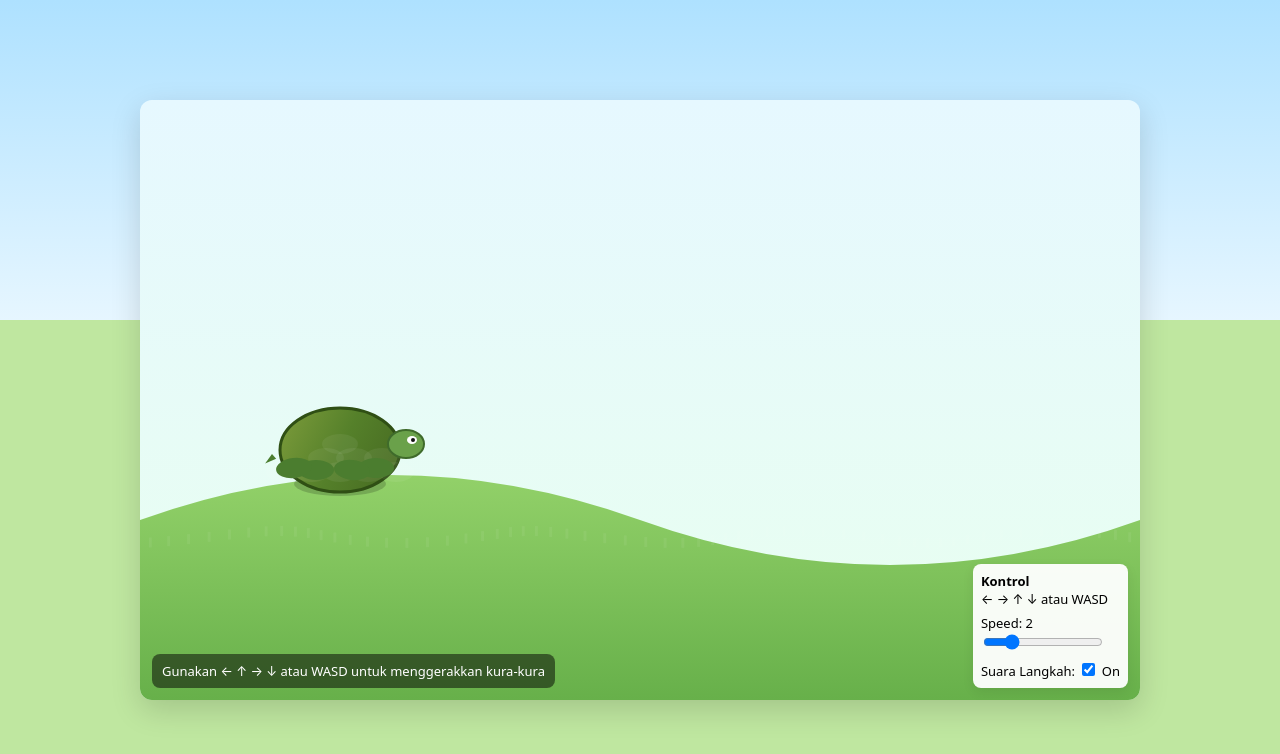
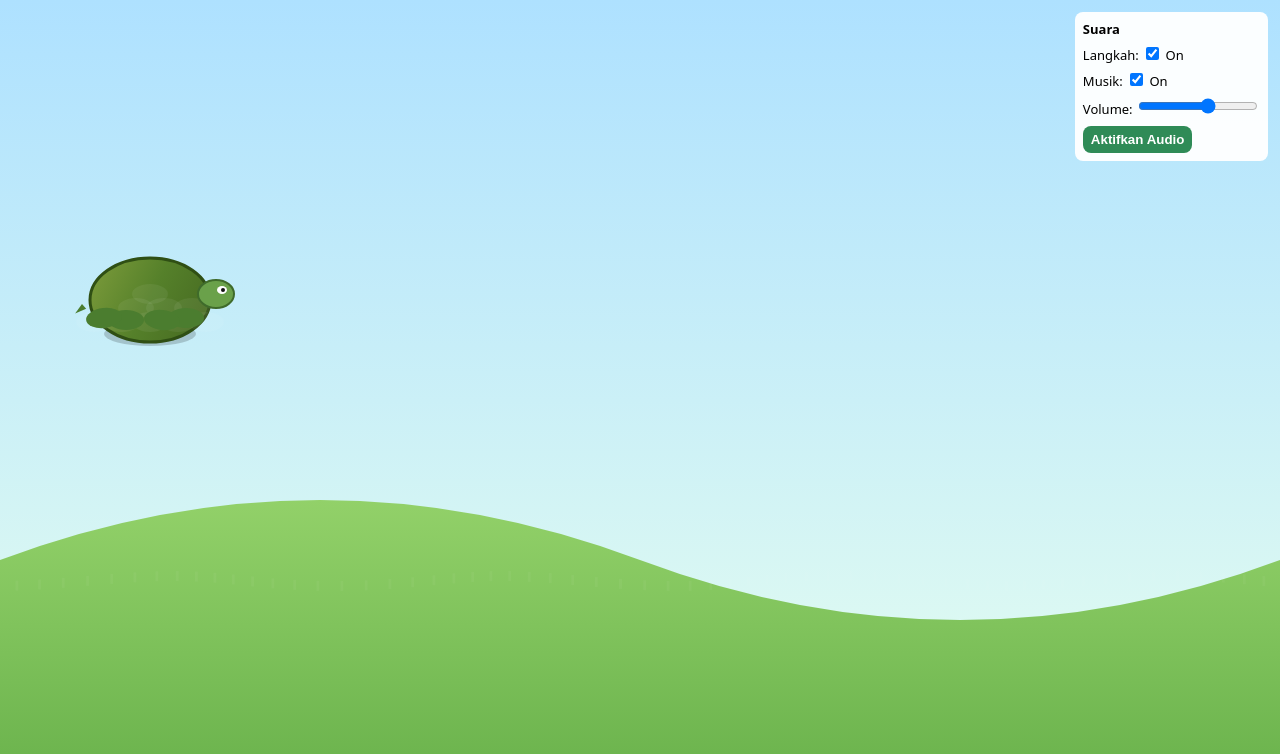
Before and after one commit to wijayakusuma12/Animasi-kura-kura, a plain HTML site: page index.html in a window 1280 px wide. Drawn offline with Linux system fonts and the light colour scheme.

Commit message:
Revamp index.html for improved interactivity and audio
Updated HTML structure and styling for turtle interactive game, enhancing touch controls and audio features.

```diff
--- a/index.html
+++ b/index.html
@@ -2,34 +2,31 @@
 <html lang="id">
 <head>
 <meta charset="utf-8" />
-<meta name="viewport" content="width=device-width,initial-scale=1" />
-<title>Kura-kura Interaktif — Dengan Suara Langkah</title>
+<meta name="viewport" content="width=device-width,initial-scale=1,viewport-fit=cover" />
+<title>Kura-kura Mobile — Swipe-hold, Suara & Musik Loop</title>
 <style>
-  :root{--bg:#bfe7a0;--ground:#7dc26f;--sky:#aee1ff}
-  html,body{height:100%;margin:0;font-family:system-ui,-apple-system,Segoe UI,Roboto,Helvetica,Arial;display:flex;align-items:center;justify-content:center;background:linear-gradient(var(--sky), #e6f6ff 40%, var(--bg) 40%);}
-  .wrap{width:100%;max-width:1000px;height:600px;box-shadow:0 10px 30px rgba(0,0,0,0.15);border-radius:12px;overflow:hidden;position:relative;background:linear-gradient(#e6f8ff, #e8ffef);}
-  canvas{display:block;width:100%;height:100%;}
-  .controls{position:absolute;right:12px;bottom:12px;background:rgba(255,255,255,0.95);padding:8px;border-radius:8px;font-size:13px;box-shadow:0 4px 12px rgba(0,0,0,0.08);}
-  .hint{position:absolute;left:12px;bottom:12px;background:rgba(0,0,0,0.5);color:#fff;padding:8px 10px;border-radius:8px;font-size:13px;}
-  @media (max-width:600px){
-    .wrap{height:480px}
-    .controls{right:8px;bottom:8px;font-size:12px;padding:6px}
-    .hint{left:8px;bottom:8px;font-size:12px;padding:6px}
-  }
+  html,body{height:100%;margin:0;background:linear-gradient(#aee1ff,#e8ffef);font-family:system-ui,Segoe UI,Roboto,Helvetica,Arial;}
+  .wrap{position:fixed;inset:0;display:flex;align-items:center;justify-content:center;overflow:hidden}
+  canvas{width:100%;height:100%;display:block}
+  .ui{position:fixed;left:12px;top:12px;background:rgba(255,255,255,0.9);padding:8px;border-radius:10px;box-shadow:0 6px 18px rgba(0,0,0,0.12);font-size:13px}
+  .hint{position:fixed;left:12px;bottom:12px;background:rgba(0,0,0,0.45);color:#fff;padding:8px 10px;border-radius:8px;font-size:13px}
+  .controls{position:fixed;right:12px;top:12px;background:rgba(255,255,255,0.95);padding:8px;border-radius:8px;font-size:13px}
+  button{border-radius:8px;padding:6px 8px;border:0;background:#2f8b57;color:#fff;font-weight:600}
+  @media (min-width:900px){ .hint{display:none} }
 </style>
 </head>
 <body>
-  <div class="wrap" id="stage">
-    <canvas id="c"></canvas>
-    <div class="hint">Gunakan ← ↑ → ↓ atau WASD untuk menggerakkan kura-kura</div>
-    <div class="controls">
-      <div><strong>Kontrol</strong></div>
-      <div>← → ↑ ↓ atau WASD</div>
-      <div style="margin-top:6px;">Speed: <span id="speedVal">2</span></div>
-      <input id="speed" type="range" min="1" max="6" value="2" style="width:120px">
-      <div style="margin-top:6px;">Suara Langkah: <label><input id="sfxToggle" type="checkbox" checked> On</label></div>
-    </div>
+<div class="wrap" id="stage">
+  <canvas id="c"></canvas>
+  <div class="hint">Sentuh & geser layar — kura-kura akan bergerak selama disentuh. Ketuk layar jika audio tidak terdengar.</div>
+  <div class="controls">
+    <div><strong>Suara</strong></div>
+    <div style="margin-top:6px;">Langkah: <label><input id="sfxToggle" type="checkbox" checked> On</label></div>
+    <div style="margin-top:6px;">Musik: <label><input id="musicToggle" type="checkbox" checked> On</label></div>
+    <div style="margin-top:6px;">Volume: <input id="masterVol" type="range" min="0" max="1" step="0.01" value="0.6" style="width:120px"></div>
+    <div style="margin-top:8px;"><button id="focusBtn">Aktifkan Audio</button></div>
   </div>
+</div>
 
 <script>
 (() => {
@@ -37,24 +34,135 @@
   const stage = document.getElementById('stage');
   const ctx = canvas.getContext('2d');
   let DPR = window.devicePixelRatio || 1;
-
-  function resize() {
-    const rect = stage.getBoundingClientRect();
-    canvas.width = Math.floor(rect.width * DPR);
-    canvas.height = Math.floor(rect.height * DPR);
-    canvas.style.width = rect.width + 'px';
-    canvas.style.height = rect.height + 'px';
-    ctx.setTransform(DPR, 0, 0, DPR, 0, 0);
-  }
+  function resize(){ const r=stage.getBoundingClientRect(); canvas.width=Math.floor(r.width*DPR); canvas.height=Math.floor(r.height*DPR); canvas.style.width=r.width+'px'; canvas.style.height=r.height+'px'; ctx.setTransform(DPR,0,0,DPR,0,0); }
   window.addEventListener('resize', resize);
 
-  // Audio setup (Web Audio API) - generate boop "lucuu & ringan"
+  // Audio
   let audioCtx = null;
-  function ensureAudio() {
+  let masterGain = null;
+  let musicOn = true;
+  let musicInterval = null;
+  let noiseSource = null;
+  let musicRunning = false;
+
+  function ensureAudio(){
     if (!audioCtx) {
       audioCtx = new (window.AudioContext || window.webkitAudioContext)();
+      masterGain = audioCtx.createGain();
+      masterGain.gain.value = 0.6;
+      masterGain.connect(audioCtx.destination);
     }
   }
+  // adjust master volume UI
+  const masterVol = document.getElementById('masterVol');
+  masterVol.addEventListener('input', (e)=>{
+    ensureAudio();
+    masterGain.gain.value = Number(e.target.value);
+  });
+
+  // simple feedback delay as light reverb
+  function makeReverb() {
+    const delay = audioCtx.createDelay();
+    delay.delayTime.value = 0.18;
+    const fb = audioCtx.createGain();
+    fb.gain.value = 0.35;
+    delay.connect(fb);
+    fb.connect(delay);
+    return {delay, fb};
+  }
+
+  // play a small pluck (kalimba-like) using short FM-ish synth
+  function playPluck(time, freq, gain=0.08) {
+    const o = audioCtx.createOscillator();
+    const o2 = audioCtx.createOscillator();
+    const g = audioCtx.createGain();
+    const env = audioCtx.createGain();
+    o.type = 'triangle';
+    o2.type = 'sine';
+    o.frequency.setValueAtTime(freq, time);
+    o2.frequency.setValueAtTime(freq * 2, time);
+    // slight FM by modulating o frequency with o2 via detune-ish gain
+    o2.connect(o.frequency);
+    g.gain.setValueAtTime(gain, time);
+    g.gain.exponentialRampToValueAtTime(0.0001, time + 1.2);
+    env.gain.setValueAtTime(0.0001, time);
+    env.gain.linearRampToValueAtTime(1, time + 0.005);
+    env.gain.exponentialRampToValueAtTime(0.0001, time + 1.0);
+
+    const bi = audioCtx.createBiquadFilter();
+    bi.type = 'lowpass';
+    bi.frequency.value = 4800;
+
+    const reverb = makeReverb();
+    // connect
+    o.connect(g);
+    g.connect(bi);
+    bi.connect(reverb.delay);
+    reverb.delay.connect(masterGain);
+    // dry
+    bi.connect(masterGain);
+
+    // start
+    o.start(time);
+    o2.start(time);
+    env.connect(g.gain);
+    // stop later
+    o.stop(time + 1.3);
+    o2.stop(time + 1.3);
+  }
+
+  // gentle wind/bird-like noise (filtered noise loop)
+  function startNatureLoop() {
+    // create noise buffer
+    const bufferSize = 2 * audioCtx.sampleRate;
+    const buffer = audioCtx.createBuffer(1, bufferSize, audioCtx.sampleRate);
+    const data = buffer.getChannelData(0);
+    for (let i=0;i<bufferSize;i++) data[i] = (Math.random()*2-1) * 0.3 * Math.exp(-i/(bufferSize*0.6));
+
+    const src = audioCtx.createBufferSource();
+    src.buffer = buffer;
+    src.loop = true;
+    const filt = audioCtx.createBiquadFilter();
+    filt.type = 'bandpass';
+    filt.frequency.value = 1200;
+    filt.Q.value = 0.7;
+    const g = audioCtx.createGain();
+    g.gain.value = 0.05;
+    src.connect(filt);
+    filt.connect(g);
+    g.connect(masterGain);
+    src.start();
+    noiseSource = src;
+  }
+
+  // start background music (looped pattern of soft plucks + nature)
+  function startBackgroundMusic() {
+    if (!audioCtx) return;
+    if (musicRunning) return;
+    musicRunning = true;
+    startNatureLoop();
+    // schedule gentle plucks every ~800-1200ms, with slight randomization
+    function scheduleOnce() {
+      const now = audioCtx.currentTime;
+      const freqBase = 220 + Math.random()*60;
+      playPluck(now + 0.02, freqBase + (Math.random()-0.5)*30, 0.045 + Math.random()*0.02);
+      // sometimes play a second harmony note
+      if (Math.random() > 0.4) playPluck(now + 0.12, freqBase*1.5, 0.03);
+      // next schedule
+      const next = 0.7 + Math.random()*0.8;
+      musicInterval = setTimeout(scheduleOnce, next * 1000);
+    }
+    scheduleOnce();
+  }
+
+  function stopBackgroundMusic() {
+    if (!audioCtx) return;
+    musicRunning = false;
+    if (musicInterval) { clearTimeout(musicInterval); musicInterval = null; }
+    if (noiseSource) { try { noiseSource.stop(); } catch(e){} noiseSource = null; }
+  }
+
+  // boop footsteps as before
   function playBoop(freq=800, duration=0.12, gain=0.06) {
     if (!audioCtx) return;
     const now = audioCtx.currentTime;
@@ -65,93 +173,117 @@
     g.gain.setValueAtTime(gain, now);
     g.gain.exponentialRampToValueAtTime(0.0001, now + duration);
     o.connect(g);
-    g.connect(audioCtx.destination);
+    g.connect(masterGain);
     o.start(now);
     o.stop(now + duration + 0.02);
   }
 
-  // Turtle state
-  const turtle = {
-    x: 200,
-    y: 350,
-    dir: 0, // radians, 0 to right
-    width: 90,
-    height: 60,
-    vx: 0,
-    vy: 0,
-    speed: 2,
-    legPhase: 0,
-    facing: 1, // 1 right, -1 left
-  };
+  // Turtle state and movement (swipe-hold)
+  const turtle = { x:150, y:300, vx:0, vy:0, speed:2, legPhase:0, facing:1 };
+  const keys = {};
+  let touching = false;
+  let touchPos = null; // {x,y} in client coords
 
-  // For detecting steps per leg
-  const legOffsets = [0, Math.PI/2, Math.PI, 3*Math.PI/2]; // four legs phase offsets
-  const prevLegSigns = [0,0,0,0]; // previous sign for each leg (for zero-cross detection)
+  // touch controls: while touch active, compute vector to touch and move toward that direction
+  stage.addEventListener('touchstart', (e)=>{
+    e.preventDefault();
+    ensureAudio();
+    // on first user interaction, start audio if toggles allow
+    if (document.getElementById('musicToggle').checked) startBackgroundMusic();
+    touching = true;
+    const t = e.touches[0];
+    touchPos = { x: t.clientX, y: t.clientY };
+  }, {passive:false});
+  stage.addEventListener('touchmove', (e)=>{
+    e.preventDefault();
+    const t = e.touches[0];
+    touchPos = { x: t.clientX, y: t.clientY };
+  }, {passive:false});
+  stage.addEventListener('touchend', (e)=>{
+    e.preventDefault();
+    touching = false;
+    touchPos = null;
+  }, {passive:false});
 
-  // Controls
-  const keys = {};
-  window.addEventListener('keydown', (e) => { keys[e.key.toLowerCase()] = true; e.preventDefault && e.preventDefault(); });
-  window.addEventListener('keyup', (e) => { keys[e.key.toLowerCase()] = false; });
-
-  // Speed slider
-  const speedInput = document.getElementById('speed');
-  const speedVal = document.getElementById('speedVal');
-  speedInput.addEventListener('input', (e) => {
-    turtle.speed = Number(e.target.value);
-    speedVal.textContent = e.target.value;
+  // also support mouse for desktop play/testing
+  stage.addEventListener('pointerdown', (e)=>{
+    e.preventDefault();
+    ensureAudio();
+    if (document.getElementById('musicToggle').checked) startBackgroundMusic();
+    touching = true;
+    touchPos = { x: e.clientX, y: e.clientY };
+  });
+  window.addEventListener('pointermove', (e)=>{
+    if (!touching) return;
+    touchPos = { x: e.clientX, y: e.clientY };
+  });
+  window.addEventListener('pointerup', (e)=>{
+    touching = false;
+    touchPos = null;
   });
 
+  // step detection like before
+  const legOffsets = [0, Math.PI/2, Math.PI, 3*Math.PI/2];
+  const prevLegSigns = [0,0,0,0];
   const sfxToggle = document.getElementById('sfxToggle');
+  const musicToggle = document.getElementById('musicToggle');
+  musicToggle.addEventListener('change', ()=>{
+    if (!audioCtx) return;
+    if (musicToggle.checked) startBackgroundMusic(); else stopBackgroundMusic();
+  });
 
-  // Simple terrain boundaries
-  function clampTurtle() {
+  document.getElementById('focusBtn').addEventListener('click', ()=>{
+    ensureAudio();
+    if (audioCtx.state === 'suspended') audioCtx.resume();
+    if (musicToggle.checked) startBackgroundMusic();
+  });
+
+  function clamp() {
     const pad = 40;
     turtle.x = Math.max(pad, Math.min(stage.clientWidth - pad, turtle.x));
-    turtle.y = Math.max(200, Math.min(stage.clientHeight - 30, turtle.y));
+    turtle.y = Math.max(140, Math.min(stage.clientHeight - 30, turtle.y));
   }
 
   function update(dt) {
-    // dt in seconds
-    let ax = 0, ay = 0;
-    if (keys['arrowleft'] || keys['a']) ax -= 1;
-    if (keys['arrowright'] || keys['d']) ax += 1;
-    if (keys['arrowup'] || keys['w']) ay -= 1;
-    if (keys['arrowdown'] || keys['s']) ay += 1;
-
-    // Normalize
-    if (ax !== 0 || ay !== 0) {
-      const len = Math.hypot(ax, ay);
-      ax /= len; ay /= len;
-      turtle.vx = ax * turtle.speed * 60 * dt;
-      turtle.vy = ay * turtle.speed * 60 * dt;
-      turtle.legPhase += 8 * dt * turtle.speed; // animate legs faster when speed higher
-      turtle.facing = (ax < 0) ? -1 : (ax > 0) ? 1 : turtle.facing;
+    // movement towards touchPos while touching
+    if (touching && touchPos) {
+      // map touch client coords to canvas coords (canvas fills screen)
+      const rect = canvas.getBoundingClientRect();
+      const tx = touchPos.x - rect.left;
+      const ty = touchPos.y - rect.top;
+      let ax = tx - turtle.x;
+      let ay = ty - turtle.y;
+      const dist = Math.hypot(ax, ay);
+      if (dist > 6) {
+        ax /= dist; ay /= dist;
+        turtle.vx = ax * turtle.speed * 200 * dt;
+        turtle.vy = ay * turtle.speed * 200 * dt;
+        turtle.legPhase += 8 * dt * turtle.speed;
+        turtle.facing = (ax < 0) ? -1 : 1;
+      } else {
+        turtle.vx *= 0.6; turtle.vy *= 0.6;
+        turtle.legPhase += 2 * dt * (Math.hypot(turtle.vx, turtle.vy));
+      }
     } else {
-      // slow down
-      turtle.vx *= 0.8;
-      turtle.vy *= 0.8;
-      turtle.legPhase += 2 * dt * (Math.hypot(turtle.vx, turtle.vy)); // small movement when coasting
+      // slow down to stop
+      turtle.vx *= 0.8; turtle.vy *= 0.8;
+      turtle.legPhase += 2 * dt * (Math.hypot(turtle.vx, turtle.vy));
     }
 
-    // Step detection per leg - trigger boop on upward zero-cross of leg sine
+    // step detection & boop
     for (let i=0;i<4;i++) {
       const phase = turtle.legPhase + legOffsets[i];
       const val = Math.sin(phase);
       const sign = val >= 0 ? 1 : -1;
-      // detect transition from negative to positive => leg lifted forward -> step
       if (prevLegSigns[i] <= 0 && sign > 0) {
-        // trigger sound with slight freq variation per leg and based on speed
         if (sfxToggle.checked) {
           try {
             ensureAudio();
-            const baseFreq = 650 + i*60; // small variation per leg
-            const freq = baseFreq + turtle.speed*40;
-            // soft random jitter
-            const jitter = (Math.random()-0.5)*40;
+            const baseFreq = 650 + i*50;
+            const freq = baseFreq + Math.min(turtle.speed*40, 120);
+            const jitter = (Math.random()-0.5)*30;
             playBoop(freq + jitter, 0.12, 0.04 + turtle.speed*0.01);
-          } catch(e) {
-            // if audio blocked, ignore
-          }
+          } catch(e){}
         }
       }
       prevLegSigns[i] = sign;
@@ -159,16 +291,12 @@
 
     turtle.x += turtle.vx;
     turtle.y += turtle.vy;
-
-    clampTurtle();
+    clamp();
   }
 
   function drawGround() {
     const w = stage.clientWidth, h = stage.clientHeight;
-    // sky gradient already on body; draw rolling grassy hills
     ctx.save();
-    ctx.translate(0, 0);
-    // draw hill
     const grad = ctx.createLinearGradient(0, h*0.6, 0, h);
     grad.addColorStop(0, '#95d36b');
     grad.addColorStop(1, '#67b04a');
@@ -181,193 +309,78 @@
     ctx.lineTo(0, h);
     ctx.closePath();
     ctx.fill();
-
-    // grass details
-    ctx.fillStyle = 'rgba(255,255,255,0.06)';
+    // grass
+    ctx.fillStyle = 'rgba(255,255,255,0.04)';
     for (let i=0;i<60;i++) {
-      const gx = (i/60)*w + (Math.sin(i*0.5 + Date.now()*0.001)*8);
-      const gy = h*0.72 + Math.cos(i*0.4)*6;
+      const gx = (i/60)*w + (Math.sin(i*0.5 + Date.now()*0.001)*6);
+      const gy = h*0.72 + Math.cos(i*0.4)*5;
       ctx.fillRect(gx, gy, 3, 10);
     }
     ctx.restore();
   }
 
-  // draw turtle programmatically
-  function drawTurtle(t) {
+  function drawTurtle() {
+    const t = turtle;
     ctx.save();
     ctx.translate(t.x, t.y);
     ctx.scale(1,1);
-
-    // body bobbing based on legPhase
     const bob = Math.sin(t.legPhase*1.2) * 3;
-
-    // facing flip
     ctx.scale(t.facing,1);
 
     // shadow
     ctx.beginPath();
     ctx.ellipse(0, 34, 46, 12, 0, 0, Math.PI*2);
-    ctx.fillStyle = 'rgba(0,0,0,0.18)';
-    ctx.fill();
+    ctx.fillStyle = 'rgba(0,0,0,0.18)'; ctx.fill();
 
-    // shell (ellipse)
+    // shell
     ctx.save();
     ctx.translate(0, bob);
-    ctx.beginPath();
-    ctx.ellipse(0, 0, 60, 42, 0, 0, Math.PI*2);
-    const shellGrad = ctx.createLinearGradient(-60, -30, 60, 30);
-    shellGrad.addColorStop(0, '#7a9a3a');
-    shellGrad.addColorStop(0.5, '#55802a');
-    shellGrad.addColorStop(1, '#466a21');
-    ctx.fillStyle = shellGrad;
-    ctx.fill();
-    ctx.lineWidth = 3;
-    ctx.strokeStyle = '#2f4f14';
-    ctx.stroke();
-
-    // shell pattern (hex-ish)
+    ctx.beginPath(); ctx.ellipse(0,0,60,42,0,0,Math.PI*2);
+    const shellGrad = ctx.createLinearGradient(-60,-30,60,30);
+    shellGrad.addColorStop(0,'#7a9a3a'); shellGrad.addColorStop(0.5,'#55802a'); shellGrad.addColorStop(1,'#466a21');
+    ctx.fillStyle = shellGrad; ctx.fill();
+    ctx.lineWidth = 3; ctx.strokeStyle = '#2f4f14'; ctx.stroke();
     ctx.fillStyle = 'rgba(255,255,255,0.06)';
-    for (let r=0;r<3;r++) {
-      for (let c=-r;c<=r;c++) {
-        ctx.beginPath();
-        const rx = c*28 + (r%2?14:0);
-        const ry = r*14 - 6;
-        ctx.ellipse(rx, ry, 18, 10, 0, 0, Math.PI*2);
-        ctx.fill();
-      }
-    }
+    for (let r=0;r<3;r++) for (let c=-r;c<=r;c++){ ctx.beginPath(); const rx=c*28 + (r%2?14:0); const ry=r*14-6; ctx.ellipse(rx,ry,18,10,0,0,Math.PI*2); ctx.fill(); }
     ctx.restore();
 
     // head
-    ctx.save();
-    ctx.translate(66, -6 + bob/2);
-    const headTilt = Math.sin(t.legPhase)*0.12;
-    ctx.rotate(headTilt);
-    ctx.beginPath();
-    ctx.ellipse(0, 0, 18, 14, 0, 0, Math.PI*2);
-    ctx.fillStyle = '#6aa14a';
-    ctx.fill();
-    ctx.lineWidth = 2;
-    ctx.strokeStyle = '#3f6b2b';
-    ctx.stroke();
-    // eye
-    ctx.beginPath();
-    ctx.fillStyle = '#fff';
-    ctx.ellipse(6, -4, 5, 4, 0, 0, Math.PI*2);
-    ctx.fill();
-    ctx.beginPath();
-    ctx.fillStyle = '#111';
-    ctx.ellipse(7, -4, 2, 2, 0, 0, Math.PI*2);
-    ctx.fill();
+    ctx.save(); ctx.translate(66, -6 + bob/2); const headTilt = Math.sin(t.legPhase)*0.12; ctx.rotate(headTilt);
+    ctx.beginPath(); ctx.ellipse(0,0,18,14,0,0,Math.PI*2); ctx.fillStyle='#6aa14a'; ctx.fill(); ctx.lineWidth=2; ctx.strokeStyle='#3f6b2b'; ctx.stroke();
+    ctx.beginPath(); ctx.fillStyle='#fff'; ctx.ellipse(6,-4,5,4,0,0,Math.PI*2); ctx.fill(); ctx.beginPath(); ctx.fillStyle='#111'; ctx.ellipse(7,-4,2,2,0,0,Math.PI*2); ctx.fill();
     ctx.restore();
 
     // tail
-    ctx.save();
-    ctx.translate(-68, 4 + bob/2);
-    ctx.rotate(-0.4 + Math.sin(t.legPhase)*0.06);
-    ctx.beginPath();
-    ctx.moveTo(0,0);
-    ctx.lineTo(-10,6);
-    ctx.lineTo(2,6);
-    ctx.closePath();
-    ctx.fillStyle = '#4b7d2f';
-    ctx.fill();
-    ctx.restore();
+    ctx.save(); ctx.translate(-68, 4 + bob/2); ctx.rotate(-0.4 + Math.sin(t.legPhase)*0.06); ctx.beginPath(); ctx.moveTo(0,0); ctx.lineTo(-10,6); ctx.lineTo(2,6); ctx.closePath(); ctx.fillStyle='#4b7d2f'; ctx.fill(); ctx.restore();
 
-    // legs (4) - animate using legPhase
-    const legOffset = 44;
-    const legW = 18, legH = 10;
-    const phase = t.legPhase;
-    const legSwing = (i) => Math.sin(phase + i*Math.PI/2) * 8;
-
-    // front-right
-    ctx.save();
-    ctx.translate(36, 18 + bob);
-    ctx.rotate((legSwing(0) * Math.PI/180) * 0.8);
-    ctx.beginPath();
-    ctx.ellipse(0, 0, legW, legH, 0, 0, Math.PI*2);
-    ctx.fillStyle = '#4b7d2f';
-    ctx.fill();
-    ctx.restore();
-
-    // front-left
-    ctx.save();
-    ctx.translate(12, 20 + bob);
-    ctx.rotate((legSwing(1) * Math.PI/180) * 0.8);
-    ctx.beginPath();
-    ctx.ellipse(0, 0, legW, legH, 0, 0, Math.PI*2);
-    ctx.fillStyle = '#4b7d2f';
-    ctx.fill();
-    ctx.restore();
-
-    // back-right
-    ctx.save();
-    ctx.translate(-24, 20 + bob);
-    ctx.rotate((legSwing(2) * Math.PI/180) * 0.8);
-    ctx.beginPath();
-    ctx.ellipse(0, 0, legW, legH, 0, 0, Math.PI*2);
-    ctx.fillStyle = '#4b7d2f';
-    ctx.fill();
-    ctx.restore();
-
-    // back-left
-    ctx.save();
-    ctx.translate(-46, 18 + bob);
-    ctx.rotate((legSwing(3) * Math.PI/180) * 0.8);
-    ctx.beginPath();
-    ctx.ellipse(0, 0, legW, legH, 0, 0, Math.PI*2);
-    ctx.fillStyle = '#4b7d2f';
-    ctx.fill();
-    ctx.restore();
+    // legs
+    const legW=18, legH=10, phase=t.legPhase;
+    const legSwing = (i)=> Math.sin(phase + i*Math.PI/2) * 8;
+    ctx.save(); ctx.translate(36, 18 + bob); ctx.rotate((legSwing(0) * Math.PI/180) * 0.8); ctx.beginPath(); ctx.ellipse(0,0,legW,legH,0,0,Math.PI*2); ctx.fillStyle='#4b7d2f'; ctx.fill(); ctx.restore();
+    ctx.save(); ctx.translate(12, 20 + bob); ctx.rotate((legSwing(1) * Math.PI/180) * 0.8); ctx.beginPath(); ctx.ellipse(0,0,legW,legH,0,0,Math.PI*2); ctx.fillStyle='#4b7d2f'; ctx.fill(); ctx.restore();
+    ctx.save(); ctx.translate(-24, 20 + bob); ctx.rotate((legSwing(2) * Math.PI/180) * 0.8); ctx.beginPath(); ctx.ellipse(0,0,legW,legH,0,0,Math.PI*2); ctx.fillStyle='#4b7d2f'; ctx.fill(); ctx.restore();
+    ctx.save(); ctx.translate(-46, 18 + bob); ctx.rotate((legSwing(3) * Math.PI/180) * 0.8); ctx.beginPath(); ctx.ellipse(0,0,legW,legH,0,0,Math.PI*2); ctx.fillStyle='#4b7d2f'; ctx.fill(); ctx.restore();
 
     ctx.restore();
   }
 
   let last = performance.now();
   function loop(now) {
-    const dt = Math.min(0.05, (now - last) / 1000);
+    const dt = Math.min(0.05, (now - last)/1000);
     last = now;
     update(dt);
-
-    // clear
-    ctx.clearRect(0, 0, canvas.width, canvas.height);
-
+    ctx.clearRect(0,0,canvas.width,canvas.height);
     drawGround();
-    drawTurtle(turtle);
-
+    drawTurtle();
     requestAnimationFrame(loop);
   }
 
-  // initialize and start
+  // init
   resize();
-  last = performance.now();
-  requestAnimationFrame(loop);
+  last = performance.now(); requestAnimationFrame(loop);
 
-  // click to focus for keyboard on mobile
-  stage.addEventListener('click', ()=>{ window.focus(); ensureAudio(); });
-
-  // touch controls for mobile: simple virtual joystick
-  let touchStart = null;
-  stage.addEventListener('touchstart', (e)=>{
-    const t = e.touches[0];
-    touchStart = {x: t.clientX, y: t.clientY};
-    ensureAudio();
-  }, {passive:true});
-  stage.addEventListener('touchmove', (e)=>{
-    if(!touchStart) return;
-    const t = e.touches[0];
-    const dx = t.clientX - touchStart.x;
-    const dy = t.clientY - touchStart.y;
-    // set keys as if WASD
-    keys['a'] = dx < -20;
-    keys['d'] = dx > 20;
-    keys['w'] = dy < -20;
-    keys['s'] = dy > 20;
-  }, {passive:true});
-  stage.addEventListener('touchend', ()=>{
-    touchStart = null;
-    keys['a']=keys['d']=keys['w']=keys['s']=false;
-  });
+  // pointer focus button to ensure audio on iOS/Chrome
+  // button handled above
 
 })(); // IIFE
 </script>
```
